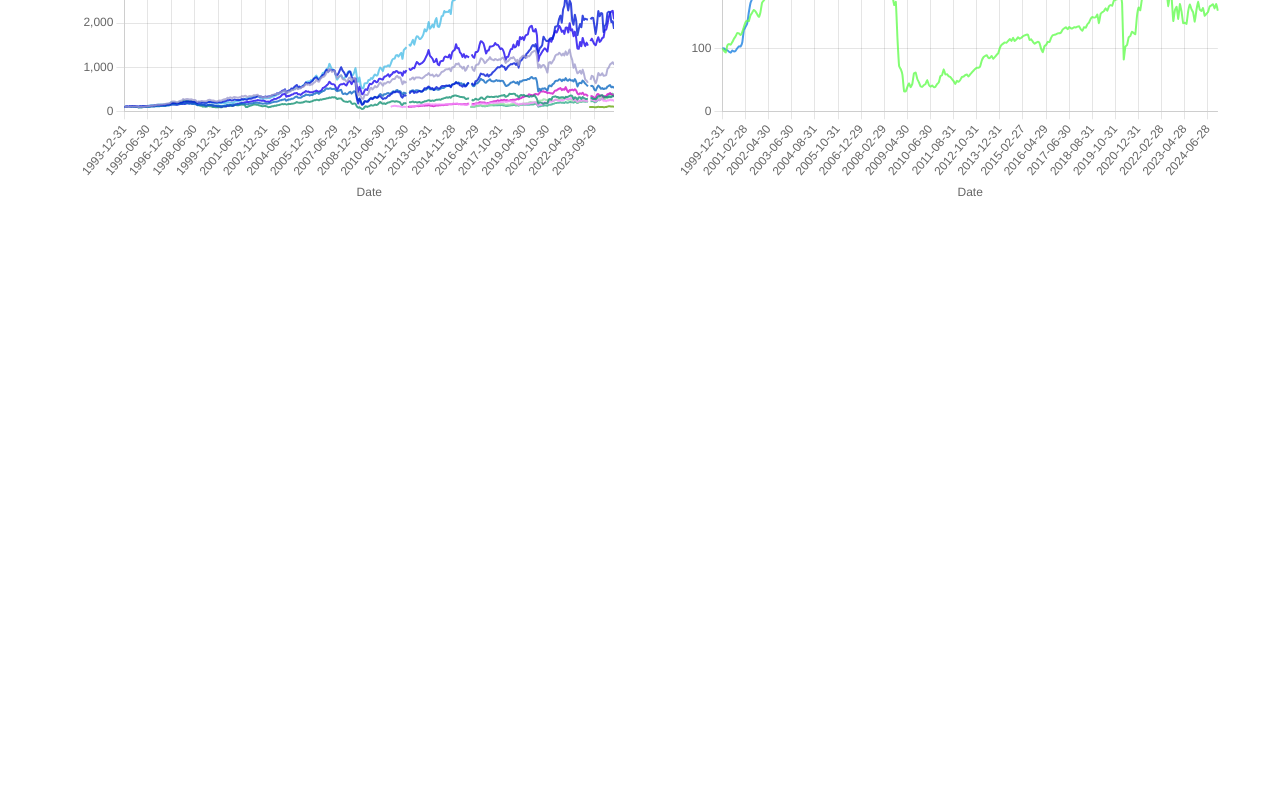
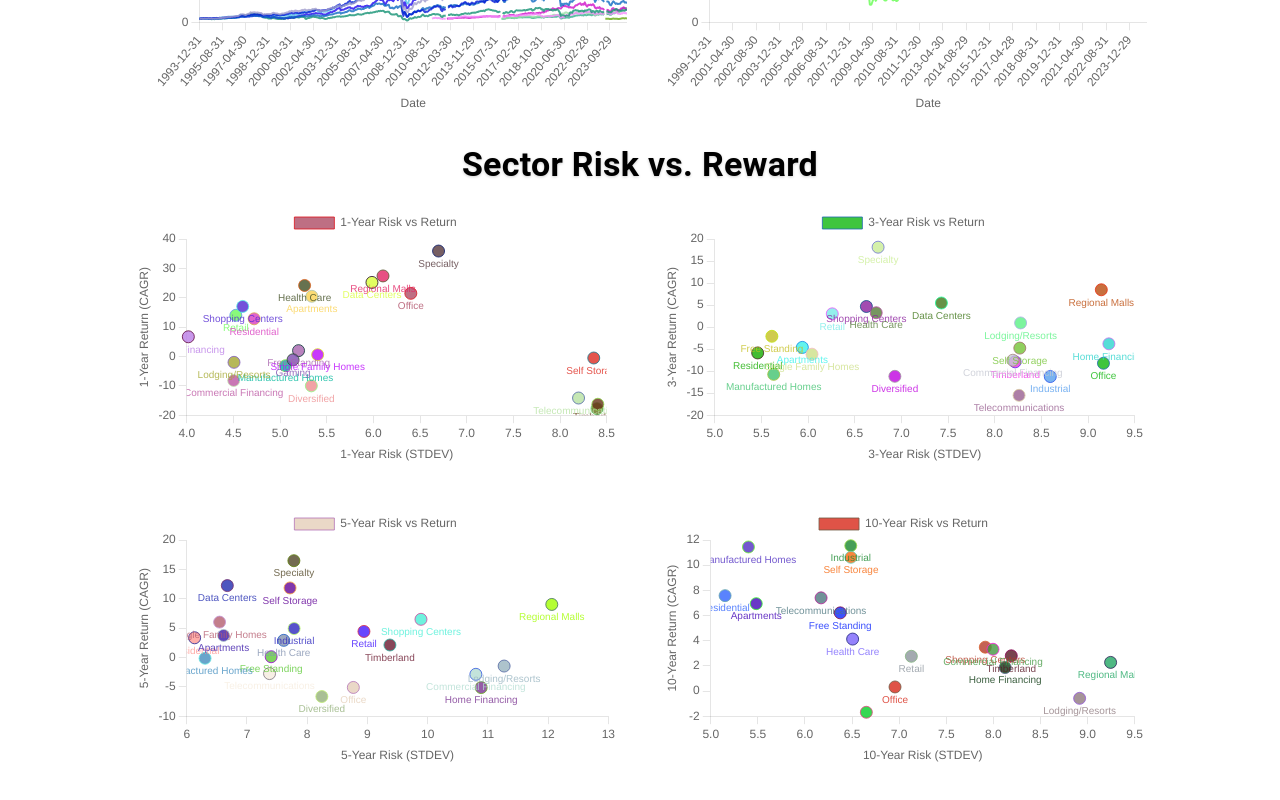
Before and after one commit to kylecribbins/Nareit, a React (Create React App) app in the folder nareit-app/: page /sector-returns in a window 1280 px wide. Shown: the part 1186-1986 px from the top of the page. Before the commit the page ends 1448 px from the top, so only its background shows below. Built offline with nearby package versions, Linux system fonts and the light colour scheme.

Commit message:
Risk return charts and other changes

```diff
--- a/nareit-app/package.json
+++ b/nareit-app/package.json
@@ -8,11 +8,13 @@
     "@mui/icons-material": "^6.3.1",
     "@mui/material": "^6.3.1",
     "chart.js": "^4.4.7",
+    "chartjs-plugin-annotation": "^3.1.0",
     "cra-template": "1.2.0",
     "react": "^19.0.0",
     "react-chartjs-2": "^5.3.0",
     "react-dom": "^19.0.0",
-    "react-router-dom": "^7.1.1",
+    "react-router": "^6.28.1",
+    "react-router-dom": "^6.28.1",
     "react-scripts": "5.0.1"
   },
   "scripts": {
--- a/nareit-app/src/App.js
+++ b/nareit-app/src/App.js
@@ -2,7 +2,6 @@ import React, { useState, useEffect } from "react";
 import { BrowserRouter as Router, Routes, Route, Link } from "react-router-dom";
 import Papa from "papaparse";
 import Table from "./components/Table";
-import ScatterplotChart from "./components/ScatterplotChart"; // Import the ScatterplotChart component
 import SectorChart from "./components/SectorChart";
 import SectionHeader from "./components/SectionHeader";
 import Grid from "@mui/material/Grid";
@@ -37,7 +36,10 @@ function App() {
   const [residentialIndexData, setResidentialIndexData] = useState({});
   const [otherEquityIndexData, setOtherEquityIndexData] = useState({});
   const [mortgageIndexData, setMortgageIndexData] = useState({});
-  const [scatterData, setScatterData] = useState([]); // State for scatterplot data
+  const [scatterData1Year, setScatterData1Year] = useState([]); // 1-year scatterplot data
+  const [scatterData3Year, setScatterData3Year] = useState([]); // 3-year scatterplot data
+  const [scatterData5Year, setScatterData5Year] = useState([]); // 5-year scatterplot data
+  const [scatterData10Year, setScatterData10Year] = useState([]); // 10-year scatterplot data
 
   // Automatically load data when the app starts
   useEffect(() => {
@@ -64,9 +66,11 @@ function App() {
         setOtherEquityIndexData(filterAllOtherEquityIndexData(rawData));
         setMortgageIndexData(filterMortgageIndexData(rawData));
 
-        // Extract data for 1-year risk vs return scatterplot
-        const scatterplotData = extractScatterplotData(metrics, "stdev1", "cagr1");
-        setScatterData(scatterplotData);
+        // Extract data for scatterplots
+        setScatterData1Year(extractScatterplotData(metrics, "stdev1", "cagr1"));
+        setScatterData3Year(extractScatterplotData(metrics, "stdev3", "cagr3"));
+        setScatterData5Year(extractScatterplotData(metrics, "stdev5", "cagr5"));
+        setScatterData10Year(extractScatterplotData(metrics, "stdev10", "cagr10"));
       },
     });
   }, []); // Empty dependency array ensures this runs once on component mount
@@ -89,23 +93,18 @@ function App() {
           </Button>
         </Toolbar>
       </AppAppBar>
-      <div style={{ padding: "20px" }}>
+      <div style={{ padding: "80px" }}>
         <Routes>
           <Route
             path="/"
             element={
               <>
-                <div style={{ textAlign: "center" }}>
-                  <h1>REIT Central</h1>
-                </div>
                 {transformedData.length > 0 && (
                   <>
-                    <SectionHeader title="Sector Metrics" />
+                    <SectionHeader title="REIT Central" />
                     <Table data={transformedData} />
-                    <div style={{ textAlign: "center", marginTop: "20px" }}>
-                      <h2>Sector Dividend Yields</h2>
-                    </div>
-                    <Grid container spacing={4}>
+                    <SectionHeader title="Sector Dividend Yields" />
+                    <Grid container spacing={2} sx={{ paddingLeft: "40px", paddingRight: "40px" }}>
                       <Grid item xs={6}>
                         <SectorChart
                           historicalData={residentialData}
@@ -160,6 +159,10 @@ function App() {
                 retailData={retailIndexData}
                 allOtherEquityData={otherEquityIndexData}
                 mortgageData={mortgageIndexData}
+                scatterData1Year={scatterData1Year}
+                scatterData3Year={scatterData3Year}
+                scatterData5Year={scatterData5Year}
+                scatterData10Year={scatterData10Year}
               />
             }
           />
--- a/nareit-app/src/components/ReturnsChart.js
+++ b/nareit-app/src/components/ReturnsChart.js
@@ -88,11 +88,17 @@ const ReturnsChart = ({ historicalData, sectors, title }) => {
           display: true,
           text: "Total Index",
         },
+        grid: {
+          drawOnChartArea: false, // Remove y-axis gridlines
+        },
       },
       x: {
         title: {
           display: true,
           text: "Date",
+        },
+        grid: {
+          drawOnChartArea: false, // Remove x-axis gridlines
         },
       },
     },
@@ -109,10 +115,10 @@ const ReturnsChart = ({ historicalData, sectors, title }) => {
   return (
     <Box
       sx={{
-        margin: "10px", // Add some spacing around the chart
+        margin: "5px", // Add some spacing around the chart
       }}
     >
-      <Line data={chartData} options={options} height={600} />
+      <Line data={chartData} options={options} height={550} />
     </Box>
   );
 };
--- a/nareit-app/src/components/ScatterplotChart.js
+++ b/nareit-app/src/components/ScatterplotChart.js
@@ -1,18 +1,27 @@
 import React from "react";
 import { Scatter } from "react-chartjs-2";
-import { Chart as ChartJS, LinearScale, PointElement, Tooltip, Legend } from "chart.js";
+import { Chart as ChartJS, LinearScale, PointElement, Tooltip, Legend, Title } from "chart.js";
+import { Box } from "@mui/material"; // Import Box for styling
+import annotationPlugin from "chartjs-plugin-annotation"; // Import the annotation plugin
 
-// Register required Chart.js components
-ChartJS.register(LinearScale, PointElement, Tooltip, Legend);
+// Register required Chart.js components and plugins
+ChartJS.register(LinearScale, PointElement, Tooltip, Legend, Title, annotationPlugin);
 
 const ScatterplotChart = ({ data, xLabel, yLabel, title }) => {
+  // Function to generate random colors
+  const generateRandomColor = () =>
+    `rgba(${Math.floor(Math.random() * 255)}, ${Math.floor(Math.random() * 255)}, ${Math.floor(
+      Math.random() * 255
+    )}, 0.8)`;
+
+  // Assign random colors to each point
   const chartData = {
     datasets: [
       {
         label: title,
         data: data.map((point) => ({ x: point.x, y: point.y, label: point.sector })),
-        backgroundColor: "rgba(75, 192, 192, 0.6)",
-        borderColor: "rgba(75, 192, 192, 1)",
+        backgroundColor: data.map(() => generateRandomColor()), // Random color for each dot
+        borderColor: data.map(() => generateRandomColor()), // Match border color for consistency
         borderWidth: 1,
         pointRadius: 6,
         pointHoverRadius: 8,
@@ -29,6 +38,14 @@ const ScatterplotChart = ({ data, xLabel, yLabel, title }) => {
       tooltip: {
         callbacks: {
           label: (context) => `${context.raw.label}: (${context.raw.x.toFixed(2)}, ${context.raw.y.toFixed(2)})`,
+        },
+      },
+      title: {
+        display: true, // Disable the title display
+        text: title, // Use the title prop
+        font: {
+          size: 16, // Adjust title font size
+          weight: "bold", // Make it bold
         },
       },
     },
@@ -54,9 +71,43 @@ const ScatterplotChart = ({ data, xLabel, yLabel, title }) => {
         },
       },
     },
+    elements: {
+      point: {
+        radius: 5, // Size of the dots
+      },
+    },
   };
 
-  return <Scatter data={chartData} options={options} />;
+  // Add labels below dots using Chart.js annotation plugin
+  const annotations = {
+    plugins: {
+      tooltip: { enabled: true },
+      annotation: {
+        annotations: data.map((point, index) => ({
+          type: "label",
+          xValue: point.x,
+          yValue: point.y,
+          content: point.sector,
+          color: chartData.datasets[0].backgroundColor[index],
+          font: {
+            size: 10,
+            weight: "normal",
+          },
+          yAdjust: 13, // Move the label 13 pixels below the dot, consistent across charts
+        })),
+      },
+    },
+  };
+
+  return (
+    <Box
+      sx={{
+        margin: "5px", // Add some spacing around the chart
+      }}
+    >
+      <Scatter data={chartData} options={{ ...options, ...annotations }} height={160} />
+    </Box>
+  );
 };
 
 export default ScatterplotChart;
--- a/nareit-app/src/components/SectionHeader.js
+++ b/nareit-app/src/components/SectionHeader.js
@@ -1,7 +1,7 @@
 import React from "react";
 import { Box, Typography } from "@mui/material";
 
-const SectionHeader = () => {
+const SectionHeader = ({ title }) => {
   return (
     <Box
       sx={{
@@ -19,7 +19,7 @@ const SectionHeader = () => {
           textShadow: "0px 1px 3px rgba(0, 0, 0, 0.2)", // Add a subtle shadow for better visibility
         }}
       >
-        Sector Metrics
+        {title}
       </Typography>
     </Box>
   );
--- a/nareit-app/src/components/SectorChart.js
+++ b/nareit-app/src/components/SectorChart.js
@@ -109,10 +109,10 @@ const SectorChart = ({ historicalData, sectors, title }) => {
   return (
     <Box
       sx={{
-        margin: "10px", // Add some spacing around the chart
+        margin: "5px", // Add some spacing around the chart
       }}
     >
-      <Line data={chartData} options={options} height={600} />
+      <Line data={chartData} options={options} height={550} />
     </Box>
   );
 };
--- a/nareit-app/src/pages/SectorReturns.js
+++ b/nareit-app/src/pages/SectorReturns.js
@@ -1,13 +1,24 @@
 import React from "react";
 import Grid from "@mui/material/Grid";
 import ReturnsChart from "../components/ReturnsChart";
+import ScatterplotChart from "../components/ScatterplotChart";
+import SectionHeader from "../components/SectionHeader";
 
-const SectorReturns = ({ residentialData, retailData, allOtherEquityData, mortgageData }) => {
+const SectorReturns = ({
+  residentialData,
+  retailData,
+  allOtherEquityData,
+  mortgageData,
+  scatterData1Year,
+  scatterData3Year,
+  scatterData5Year,
+  scatterData10Year,
+}) => {
   return (
-    <div style={{ padding: "20px" }}>
-      <h1 style={{ textAlign: "center" }}>Sector Returns</h1>
+    <div >
+      <SectionHeader title="Sector Returns" />
 
-      <Grid container spacing={4}>
+      <Grid container spacing={2} sx={{ paddingLeft: "40px", paddingRight: "40px" }}>
         <Grid item xs={6}>
           <ReturnsChart
             historicalData={residentialData}
@@ -49,6 +60,43 @@ const SectorReturns = ({ residentialData, retailData, allOtherEquityData, mortga
           />
         </Grid>
       </Grid>
+
+      <SectionHeader title="Sector Risk vs. Reward" />
+
+      <Grid container spacing={4} sx={{ paddingLeft: "40px", paddingRight: "40px" }}>
+        <Grid item xs={6}>
+          <ScatterplotChart
+            data={scatterData1Year}
+            xLabel="1-Year Risk (STDEV)"
+            yLabel="1-Year Return (CAGR)"
+            title="1-Year Risk vs Return"
+          />
+        </Grid>
+        <Grid item xs={6}>
+          <ScatterplotChart
+            data={scatterData3Year}
+            xLabel="3-Year Risk (STDEV)"
+            yLabel="3-Year Return (CAGR)"
+            title="3-Year Risk vs Return"
+          />
+        </Grid>
+        <Grid item xs={6}>
+          <ScatterplotChart
+            data={scatterData5Year}
+            xLabel="5-Year Risk (STDEV)"
+            yLabel="5-Year Return (CAGR)"
+            title="5-Year Risk vs Return"
+          />
+        </Grid>
+        <Grid item xs={6}>
+          <ScatterplotChart
+            data={scatterData10Year}
+            xLabel="10-Year Risk (STDEV)"
+            yLabel="10-Year Return (CAGR)"
+            title="10-Year Risk vs Return"
+          />
+        </Grid>
+      </Grid>
     </div>
   );
 };
```
Also changed, not shown: 2 other files (tests, documents, lock files or other folders). Lines whose indentation alone changed are shown as unchanged.
